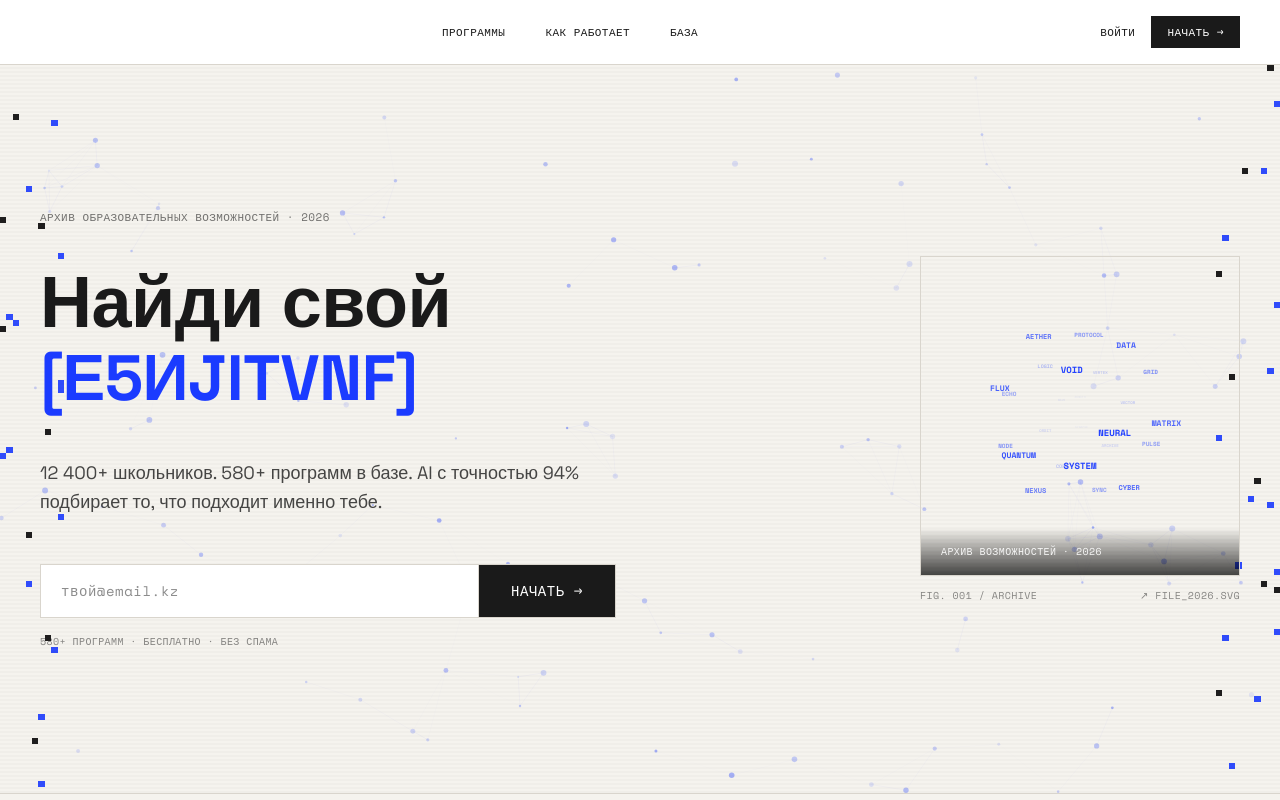
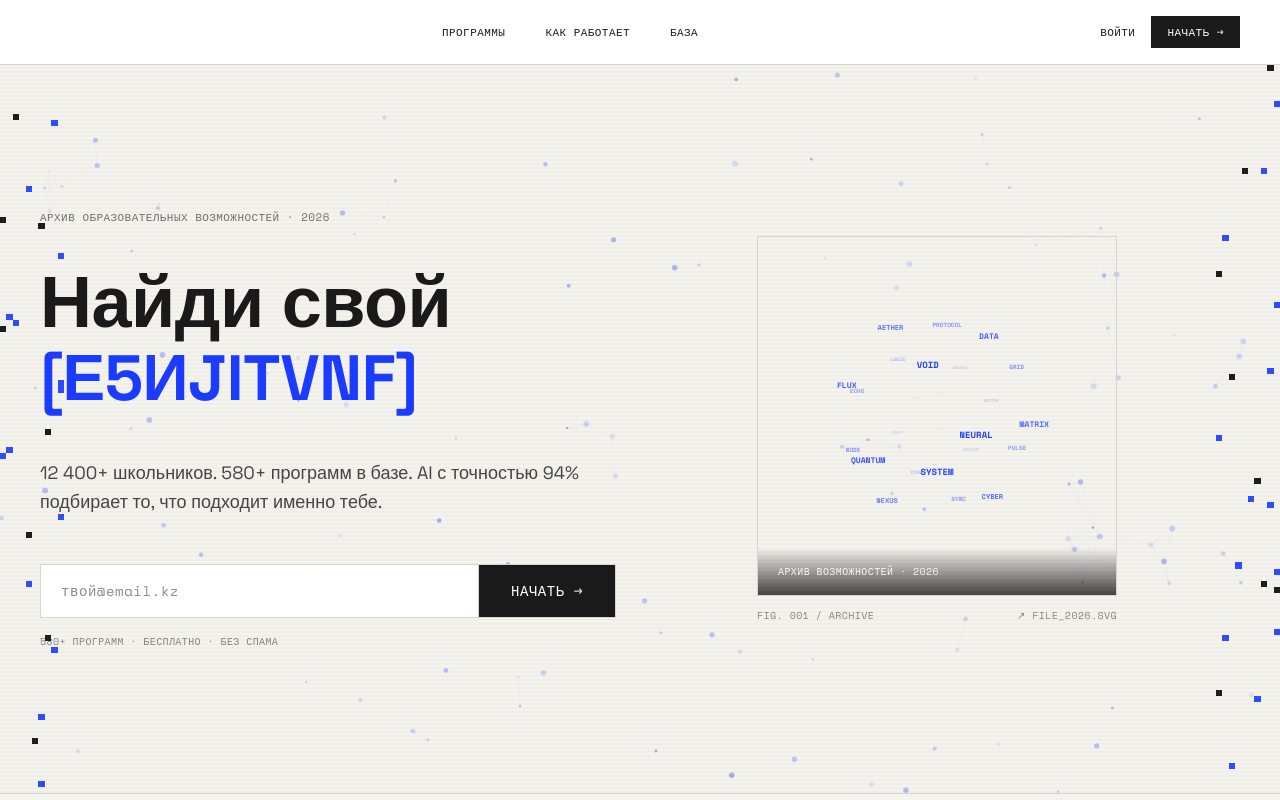
Before and after one commit to ecdecdec/missio, a Next.js app: page / in a window 1280 px wide. Shown: the top 800 px of the page. Built offline with nearby package versions, Linux system fonts and the light colour scheme.

Commit message:
style: perfect transparent background and shifted canvas-sphere to the left

```diff
--- a/components/landing/Hero.tsx
+++ b/components/landing/Hero.tsx
@@ -33,7 +33,7 @@ export default function Hero() {
       {/* Scanlines overlay — animated */}
       <div className="absolute inset-0 scanlines pointer-events-none" style={{ animation: "scanlines-move 8s linear infinite" }} />
 
-      <div className="relative px-6 md:px-10 py-28 md:py-36 max-w-[1400px] mx-auto grid grid-cols-1 md:grid-cols-[1fr_auto] gap-12 md:gap-16 items-center">
+      <div className="relative px-6 md:px-10 py-28 md:py-36 max-w-[1400px] mx-auto grid grid-cols-1 md:grid-cols-[1.3fr_1fr] gap-12 md:gap-16 items-center">
         <div>
           {/* Eyebrow */}
           <p className="font-mono-c text-[11px] uppercase mb-10 opacity-60 tracking-widest">
@@ -82,13 +82,13 @@ export default function Hero() {
         </div>
 
         {/* Right — Archive illustration with float + glitch */}
-        <figure className="relative hidden md:block w-[280px] lg:w-[320px] justify-self-end group">
+        <figure className="relative hidden md:block w-[320px] lg:w-[360px] justify-self-center group md:-ml-16 lg:-ml-28">
           <div
             className="relative border border-[var(--border)] overflow-hidden"
-            style={{ animation: "float 4s ease-in-out infinite" }}
+            style={{ animation: "float 4s ease-in-out infinite", background: "transparent" }}
           >
             {/* SVG illustration */}
-            <div className="w-full aspect-square bg-transparent flex items-center justify-center relative group-hover:animate-[glitch_0.3s_ease-in-out]">
+            <div className="w-full aspect-square flex items-center justify-center relative group-hover:animate-[glitch_0.3s_ease-in-out]" style={{ background: "transparent" }}>
               <SpinningSphere />
             </div>
 
```
